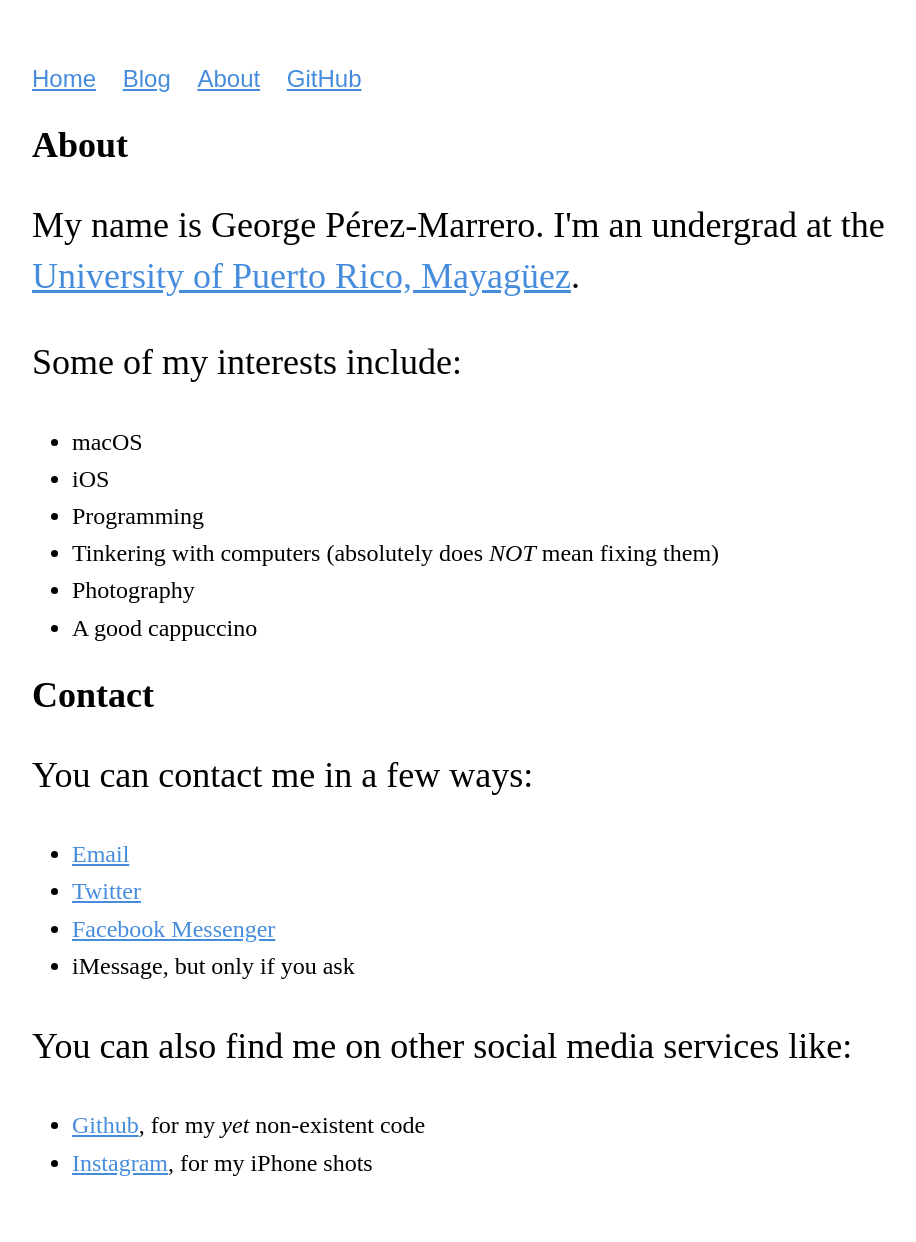
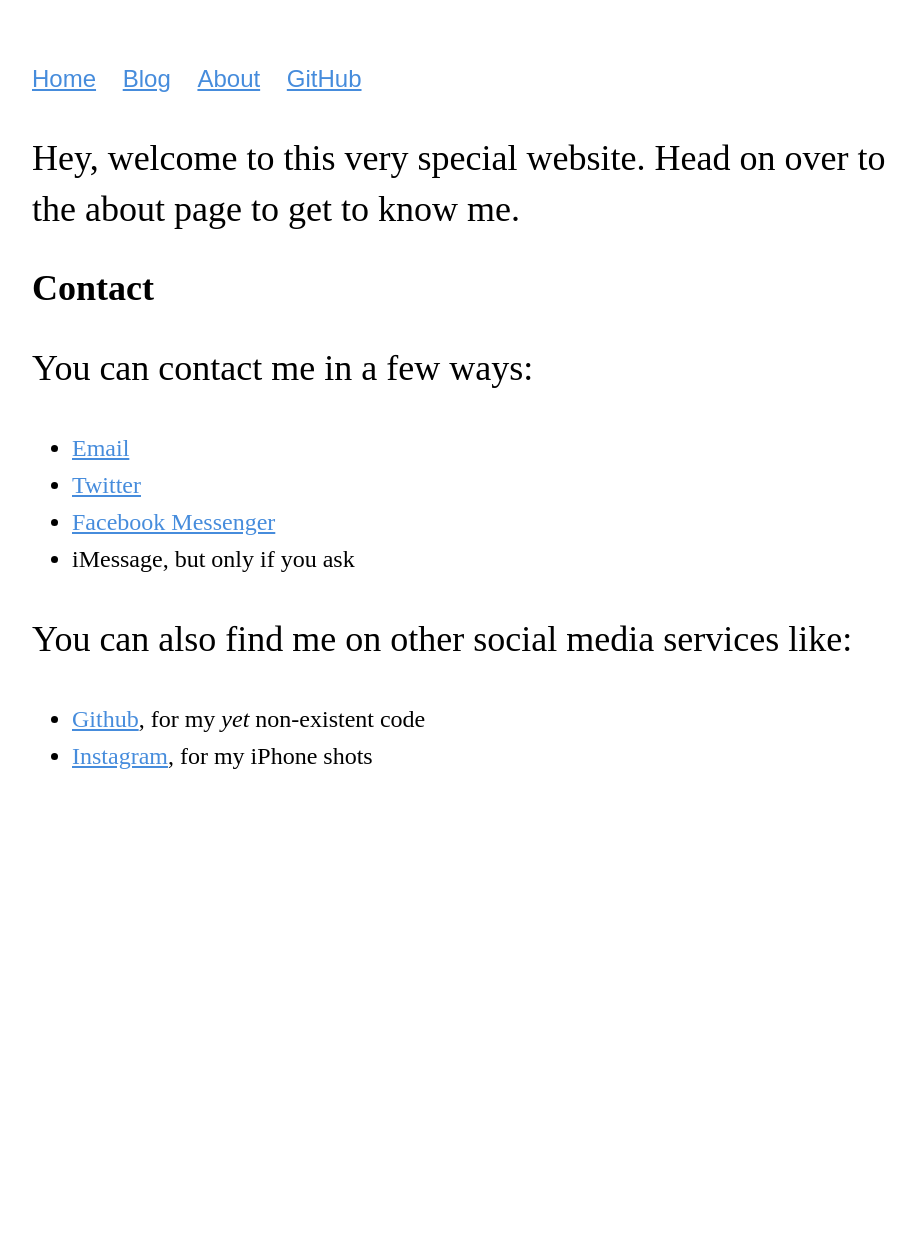
Before and after one commit to georgeperez/titanpointe.org, a Jekyll site: the page built from index.html, in a window 1280 px wide. Shown: the whole page, without its empty margins (160-1076 px from the left). Built offline with Jekyll 4.4.1, drawn with Linux system fonts in a browser that asks for light colours; after the commit the page ends 900 px from its top, so only the background shows below that.

Commit message:
Fixed up the home page

```diff
--- a/index.html
+++ b/index.html
@@ -4,19 +4,10 @@
 ---
 
 <div class="body">
-  <h2 id="about">About</h2>
-  <p>My name is George Pérez-Marrero. I'm an undergrad at the <a href="https://uprm.edu/">University of Puerto Rico, Mayagüez</a>.</p>
-  <p>Some of my interests include:</p>
-  <ul>
-    <li>macOS</li>
-    <li>iOS</li>
-    <li>Programming</li>
-    <li>Tinkering with computers (absolutely does <em>NOT</em> mean fixing them)</li>
-    <li>Photography</li>
-    <li>A good cappuccino</li>
-  </ul>
 
-  <h2 id="contact">Contact</h2>
+  <p>Hey, welcome to this very special website. Head on over to the about page to get to know me.</p>
+
+  <h2>Contact</h2>
 
   <p>You can contact me in a few ways:</p>
 
```
